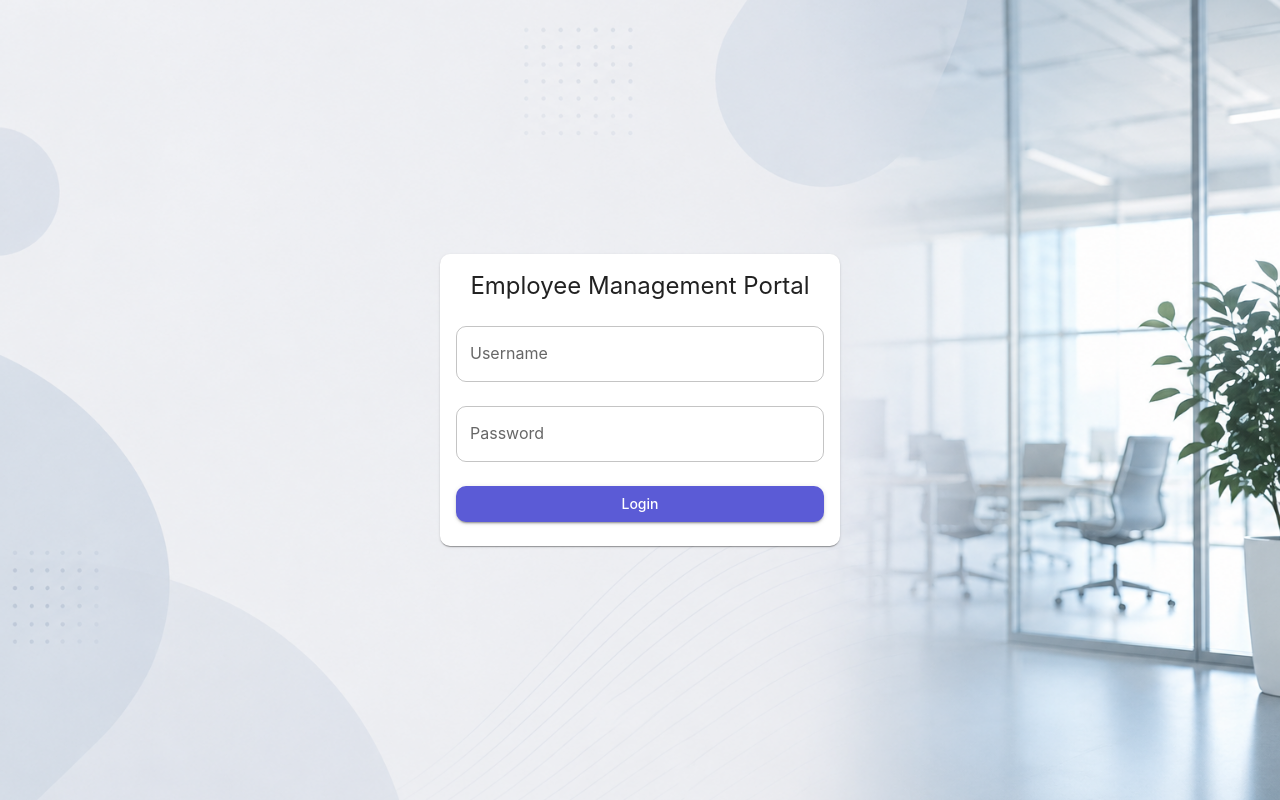
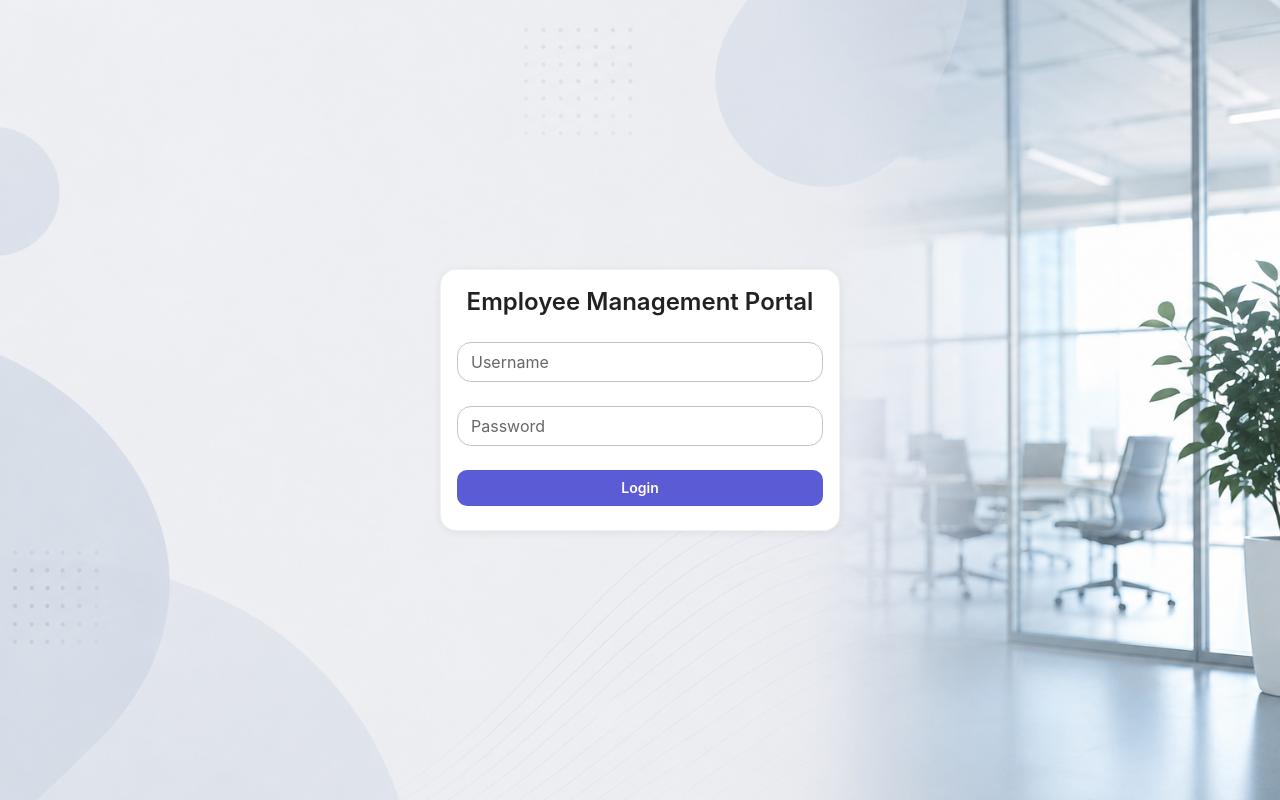
Before and after one commit to PranavVig/ms_project_ui, a React (Vite) app: page /login in a window 1280 px wide. Built offline with nearby package versions, Linux system fonts and the light colour scheme.

Commit message:
Refine global Material UI theme

```diff
--- a/package.json
+++ b/package.json
@@ -15,6 +15,9 @@
     "@mui/icons-material": "^9.1.1",
     "@mui/material": "^9.1.2",
     "axios": "^1.18.1",
+    "date-fns": "^4.4.0",
+    "framer-motion": "^12.42.2",
+    "lucide-react": "^1.24.0",
     "react": "^19.2.7",
     "react-dom": "^19.2.7",
     "react-router-dom": "^7.18.1"
--- a/src/theme/theme.js
+++ b/src/theme/theme.js
@@ -17,11 +17,33 @@ export function createAppTheme(mode = "light") {
         },
 
         shape: {
-            borderRadius: 10,
+            borderRadius: 14,
         },
 
         typography: {
             fontFamily: "Inter, Roboto, sans-serif",
+
+            h4: {
+                fontWeight: 700,
+                letterSpacing: "-0.5px",
+            },
+
+            h5: {
+                fontWeight: 600,
+            },
+
+            h6: {
+                fontWeight: 600,
+            },
+
+            subtitle1: {
+                fontWeight: 500,
+            },
+
+            button: {
+                textTransform: "none",
+                fontWeight: 600,
+            },
         },
 
         components: {
@@ -29,7 +51,50 @@ export function createAppTheme(mode = "light") {
                 styleOverrides: {
                     root: {
                         textTransform: "none",
+                        borderRadius: 10,
+                        fontWeight: 600,
+                        paddingInline: 18,
                     },
+
+                    contained: {
+                        boxShadow: "none",
+
+                        "&:hover": {
+                            boxShadow: "0 4px 12px rgba(0,0,0,.12)",
+                        },
+                    },
+                },
+            },
+            MuiPaper: {
+                styleOverrides: {
+                    root: {
+                        borderRadius: 16,
+                        border: "1px solid",
+borderColor:
+    mode === "light"
+        ? "rgba(0,0,0,0.06)"
+        : "rgba(255,255,255,0.08)",
+        boxShadow:
+        mode === "light"
+            ? "0 2px 8px rgba(15,23,42,0.06)"
+            : "0 4px 16px rgba(0,0,0,0.35)",
+                    },
+                },
+            },
+            MuiTextField: {
+                defaultProps: {
+                    size: "small",
+                },
+            },
+            MuiTableCell: {
+                styleOverrides: {
+                    head: ({ theme }) => ({
+                        fontWeight: 700,
+                        backgroundColor:
+                            theme.palette.mode === "light"
+                                ? "#fafafa"
+                                : theme.palette.grey[900],
+                    }),
                 },
             },
         },
```
Also changed, not shown: 1 other file (tests, documents, lock files or other folders).
